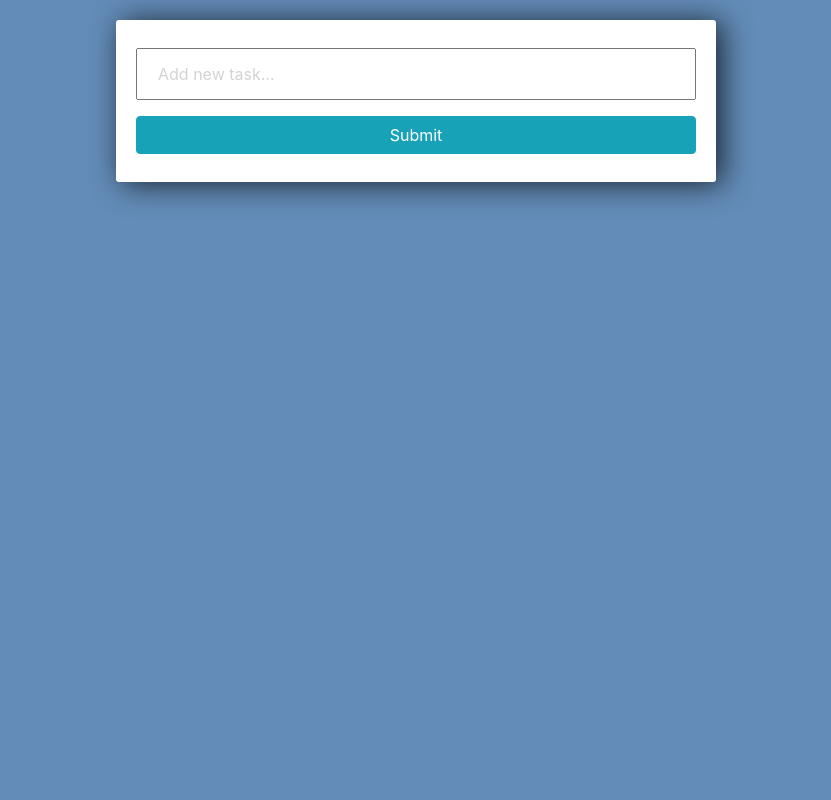
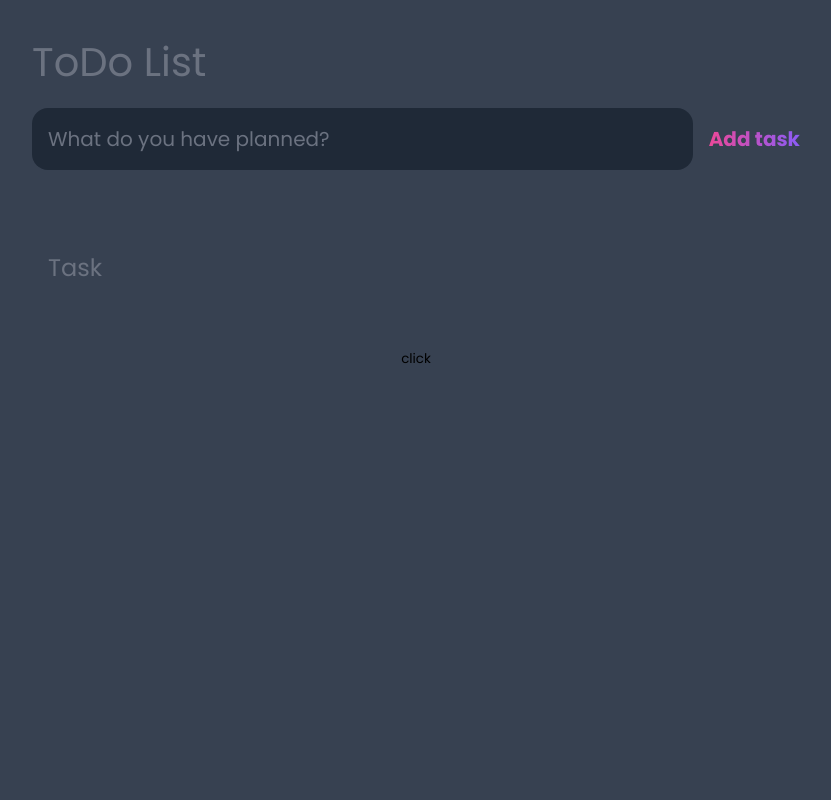
Before and after one commit to Ziyodullodev/Todo_Django, a Django app: page / in a window 1280 px wide. Shown: the whole page, without its empty margins (224-1055 px from the left). Run offline with Django 4.2, Linux system fonts and the light colour scheme; data that the repository does not hold is empty.

Commit message:
yangilanish kiritdim
html va css fileleari va logikasi yangiladi

```diff
--- a/Todo/forms.py
+++ b/Todo/forms.py
@@ -1,10 +1,17 @@
 from django import forms
 from django.forms import ModelForm
-
+from django.conf import settings
 from .models import TodoModels
 
 class TodoForms(forms.ModelForm):
     title = forms.CharField(widget= forms.TextInput(attrs={'placeholder':'Add new task...'}))
     class Meta:
         model = TodoModels
-        fields = '__all__'
+        fields = ('__all__')
+
+
+class UpdateTodo(forms.ModelForm):
+    date = forms.DateField(input_formats=settings.DATE_INPUT_FORMATS)
+    class Mate:
+        model = TodoModels
+        fields = ('date',)
--- a/Todo/models.py
+++ b/Todo/models.py
@@ -11,3 +11,6 @@ class TodoModels(models.Model):
 
     def __str__(self):
         return self.title
+
+    class Meta:
+        ordering = ("-date",)
--- a/Todo/urls.py
+++ b/Todo/urls.py
@@ -2,7 +2,7 @@ from django.urls import path
 from .views import *
 urlpatterns = [
     path('', TodoView, name="home"),
-    path('update/<str:pk>', UpdateTodoView, name="update-Todo"),
-    path('delete/<int:pk>', DeleteTodoView, name="delete-Todo"),
+    path('<str:pk>', UpdateTodoView, name="edit-task"),
+    path('del/<int:pk>', DeleteTodoView, name="delete-Todo"),
     path('test/', Test, name="Test"),
 ]
--- a/Todo/views.py
+++ b/Todo/views.py
@@ -1,43 +1,50 @@
 from django.shortcuts import render, redirect
 from .models import TodoModels
 from django.http import HttpResponse
-from .forms import TodoForms
+from .forms import TodoForms, UpdateTodo
 
 
 def TodoView(request):
-
     todo = TodoModels.objects.all()
-    form = TodoForms()
-
+    # form = TodoForms()
     if request.method == "POST":
         form = TodoForms(request.POST)
         if form.is_valid():
             form.save()
         return redirect("/")
-    list = {"list":todo, "form":form}
-    return render(request, "home.html", list)
+    list = {
+        "tasks":todo,
+         }
+    return render(request, "index.html", list)
 
 
 def UpdateTodoView(request, pk):
-    todo = TodoModels.objects.get(id=pk)
-    form = TodoForms(instance=todo)
+    todo = TodoModels.objects.all()
+    todo1 = TodoModels.objects.get(id=pk)
+    # form = UpdateTodo(instance=todo1)
 
     if request.method == "POST":
-        form = TodoForms(request.POST, instance=todo)
-        if form.is_valid():
-            form.save()
+        post = request.POST.get('title')
+        todo1.title = post
+        todo1.save()
+        # todo1 = TodoModels.objects.get(id=pk)
+        print(post, pk)
         return redirect("/")
 
-    context = {'form':form}
-    return render(request, "update_todo.html", context)
+    context = {
+        "tasks":todo,
+        'edit':pk,
+        "form":todo1,
+        }
+    print(pk)
+    return render(request, "index.html", context)
 
 def DeleteTodoView(request, pk):
     todo = TodoModels.objects.get(id=pk)
-    if request.method == "POST":
-        todo.delete()
-        return redirect("/")
-    context = {"form":todo}
-    return render(request, "delete-todo.html", context)
+    todo.delete()
+    return redirect("/")
+    # context = {"form":todo}
+    # return render(request, "delete-todo.html", context)
 
 
 def Test(request):
--- a/sozlama/settings.py
+++ b/sozlama/settings.py
@@ -71,6 +71,8 @@ TEMPLATES = [
 
 WSGI_APPLICATION = 'sozlama.wsgi.application'
 
+USE_L10N = False
+DATE_INPUT_FORMATS = ['%d-%m-%Y']
 
 # Database
 # https://docs.djangoproject.com/en/4.0/ref/settings/#databases
@@ -118,6 +120,9 @@ USE_TZ = True
 # https://docs.djangoproject.com/en/4.0/howto/static-files/
 
 STATIC_URL = 'static/'
+STATICFILES_DIRS = [
+    BASE_DIR / 'static/',
+    ]
 
 # Default primary key field type
 # https://docs.djangoproject.com/en/4.0/ref/settings/#default-auto-field
--- /dev/null
+++ b/static/main.js
@@ -0,0 +1,79 @@
+const form = document.querySelector('#new-task-form');
+const input = document.querySelector('#new-task-input');
+const list_el = document.querySelector('#tasks');
+
+form.addEventListener('submit', (e) => {
+    e.preventDefault();
+
+    const task = input.value;
+    if (task) {
+        const task_el = document.createElement('div');
+        task_el.classList.add('task');
+
+        const task_content_el = document.createElement('div');
+        task_content_el.classList.add('content');
+
+        const task__input = document.createElement('input');
+        task__input.type = "text";
+        task__input.classList.add("text");
+        task__input.value = task;
+        task__input.setAttribute('readonly', false);
+        task_content_el.appendChild(task__input);
+
+        const task__btn_content = document.createElement("div");
+        task__btn_content.classList.add("actions");
+
+        const task__btn_edit = document.createElement("button");
+        task__btn_edit.classList.add("edit");
+        task__btn_edit.textContent = "Edit";
+        task__btn_edit.setAttribute('onclick', "edit__task(this)");
+        task__btn_content.appendChild(task__btn_edit);
+
+        const task__btn_delete = document.createElement("button");
+        task__btn_delete.classList.add("delete");
+        task__btn_delete.textContent = "Delete";
+        task__btn_delete.setAttribute('onclick', "delete__task(this)");
+        task__btn_content.appendChild(task__btn_delete);
+
+        list_el.appendChild(task_el);
+        task_el.appendChild(task_content_el);
+        task_el.appendChild(task__btn_content);
+
+        input.value = "";
+    }
+});
+
+function delete__task(e) {
+    e.parentElement.parentElement.remove();
+}
+
+function edit__task(e) {
+    if (e) {
+        let a = e.parentElement.previousElementSibling.childNodes[0].value + " ";
+        e.parentElement.previousElementSibling.childNodes[0].removeAttribute('readonly');
+        e.parentElement.previousElementSibling.childNodes[0].value = a;
+        e.parentElement.previousElementSibling.childNodes[0].focus();
+
+        function addMultipleListeners(element, events, handler, useCapture) {
+            let handlerFn = function (e) {
+                handler(e);
+            }
+            for (let i = 0; i < events.length; i += 1) {
+                element.addEventListener(events[i], handlerFn, useCapture);
+            }
+        }
+
+        function handler(er) {
+            if(er?.which === 13 || !er.cancelable) {
+                e.parentElement.previousElementSibling.childNodes[0].setAttribute('readonly', false);
+            }
+        };
+
+        addMultipleListeners(
+            e.parentElement.previousElementSibling.childNodes[0],
+            ['keyup', 'focusout'],
+            handler,
+            false);
+    }
+
+}
--- /dev/null
+++ b/static/style.css
@@ -0,0 +1,142 @@
+@import url('https://fonts.googleapis.com/css2?family=Poppins:wght@400;500;600;700;800&display=swap');
+
+* {
+    margin: 0;
+    padding: 0;
+    box-sizing: border-box;
+    font-family: 'Poppins', sans-serif;
+}
+
+:root {
+    --dark: #374151;
+    --darker: #1f2937;
+    --darkest: #111827;
+    --gray: #6b7280;
+    --light: #eee;
+    --pink: #ec4899;
+    --purple: #8b5cf6;
+}
+
+body {
+    display: flex;
+    flex-direction: column;
+    min-height: 100vh;
+    background: var(--dark);
+    color: #fff;
+}
+header, main {
+    padding: 2rem 1rem;
+    max-width: 800px;
+    width: 100%;
+    margin: 0 auto;
+}
+header h1 {
+    font-size: 2.5rem;
+    font-weight: 300;
+    color: var(--gray);
+    margin-bottom: 1rem;
+}
+#new-task-form {
+    display: flex;
+}
+input, button {
+    border: none;
+    appearance: none;
+    outline: none;
+    background: none;
+}
+#new-task-input {
+    flex: 1;
+    background: var(--darker);
+    padding: 1rem;
+    border-radius: 1rem;
+    margin-right: 1rem;
+    color: var(--light);
+    font-size: 1.25rem;
+}
+#new-task-input::placeholder {
+    color: var(--gray);
+}
+#new-task-submit {
+    color: var(--pink);
+    font-size: 1.25rem;
+    font-weight: 700;
+    background-image: linear-gradient(to right, var(--pink), var(--purple));
+    -webkit-background-clip: text;
+    -webkit-text-fill-color: transparent;
+    cursor: pointer;
+    transition: .3s;
+}
+#new-task-submit:hover {
+    opacity: .8;
+}
+#new-task-submit:active {
+    opacity: .6;
+}
+.task-list {
+    padding: 1rem;
+}
+.task-list h2 {
+    font-size: 1.5rem;
+    font-weight: 300;
+    color: var(--gray);
+    margin-bottom: 1rem;
+}
+#tasks .task {
+    display: flex;
+    justify-content: space-between;
+    background-color: var(--darkest);
+    padding: 1rem;
+    border-radius: 1rem;
+    margin-bottom: 1rem;
+}
+
+#tasks .task .content {
+    order: 1;
+}
+
+#tasks .task .actions {
+    order: 2;
+}
+
+#tasks .task .content .text {
+    color: var(--light) !important;
+    font-size: 1.125rem;
+    width: 100%;
+    display: block;
+    transition: .3s;
+}
+#tasks .task .content .text:not(:read-only) {
+    color: var(--pink);
+}
+
+#tasks .task .action {
+    display: flex;
+    margin: 0 -.5rem;
+}
+
+#tasks .task button {
+    cursor:pointer;
+    margin:0 0.5rem;
+    font-size: 1.125rem;
+    font-weight: 700;
+    text-transform: uppercase;
+    transition: 0.4s;
+}
+
+#tasks .task button:hover {
+    opacity: .8;
+}
+
+#tasks .task button:active {
+    opacity: .6;
+}
+
+.task .actions .edit {
+    background-image: linear-gradient(to right, var(--pink), var(--purple));
+    -webkit-background-clip: text;
+    -webkit-text-fill-color: transparent;
+}
+.task .actions .delete {
+    color: crimson;
+}
--- a/templates/home.html
+++ b/templates/home.html
@@ -6,7 +6,6 @@
     <link rel="stylesheet" href="https://cdn.jsdelivr.net/npm/bootstrap@4.6.1/dist/css/bootstrap.min.css" integrity="sha384-zCbKRCUGaJDkqS1kPbPd7TveP5iyJE0EjAuZQTgFLD2ylzuqKfdKlfG/eSrtxUkn" crossorigin="anonymous">
 
     <style>
-
 
         body{
             background-color:#638CB8;
--- /dev/null
+++ b/templates/index.html
@@ -0,0 +1,57 @@
+<!DOCTYPE html>
+<html lang="en">
+  <head>
+    {% load static %}
+    <meta charset="UTF-8" />
+    <meta http-equiv="X-UA-Compatible" content="IE=edge" />
+    <meta name="viewport" content="width=device-width, initial-scale=1.0" />
+    <link rel="stylesheet" href="{% static 'style.css' %}" />
+    <title>ToDo List</title>
+  </head>
+  <body>
+    <header>
+      <h1>ToDo List</h1>
+      <form id="new-task-form" method="post">{% csrf_token %}
+        <input
+          type="text"
+          id="new-task-input"
+          name="title"
+          placeholder="What do you have planned?"
+        />
+        <input type="submit" id="new-task-submit" value="Add task" />
+      </form>
+    </header>
+
+    <main>
+      <section class="task-list">
+        <h2>Task</h2>
+        <div id="tasks">
+
+          {% for task in tasks %}
+
+          <div class="task">
+            <div class="content">
+              {% if task.id == form.id  %}
+              <form method="post" action="{% url 'edit-task' task.id %}" >{% csrf_token %}
+              <input type="text" name="title" value="{{task.title}}" class="text"/>
+
+            </form>
+              {% else %}
+              <input type="text" value="{{task.title}}" class="text" readonly />
+              {% endif %}
+            </div>
+
+            <div class="actions">
+              {{task.date}}
+              <a href="{{task.id}}"><button class="edit" >Edit</button></a>
+              <a href="del/{{task.id}}"> <button class="delete">Delete</button></a>
+            </div>
+          </div>
+          {% endfor %}
+        </div>
+      </section>
+    </main>
+    <button id="hello">click</button>
+    <script src="main.js"></script>
+  </body>
+</html>
```
Also changed, not shown: temp/index.html (added, +32 -0 lines), templates/up.html (added, +10 -0 lines), templates/update_todo.html (deleted, +0 -15 lines).
